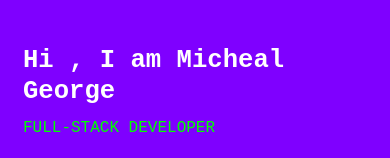
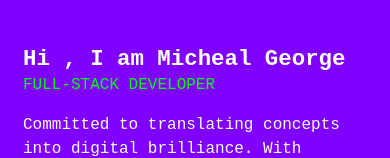
Before and after one commit to MichealGeorgeJ/bootstrap, a React (Vite) app: page / in a window 390 px wide. Shown: the part 243-401 px from the top of the page. Built offline with nearby package versions, Linux system fonts and the light colour scheme; a web font is replaced by a local one.

Commit message:
quick fix

```diff
--- a/src/index.css
+++ b/src/index.css
@@ -669,8 +669,8 @@ border: none !important;
 
    }
    .name{
-    font-size: 1.6rem !important;
-
+    font-size: 1.4rem !important;
+  margin: 0 !important;
 
    }
    .description{
```
